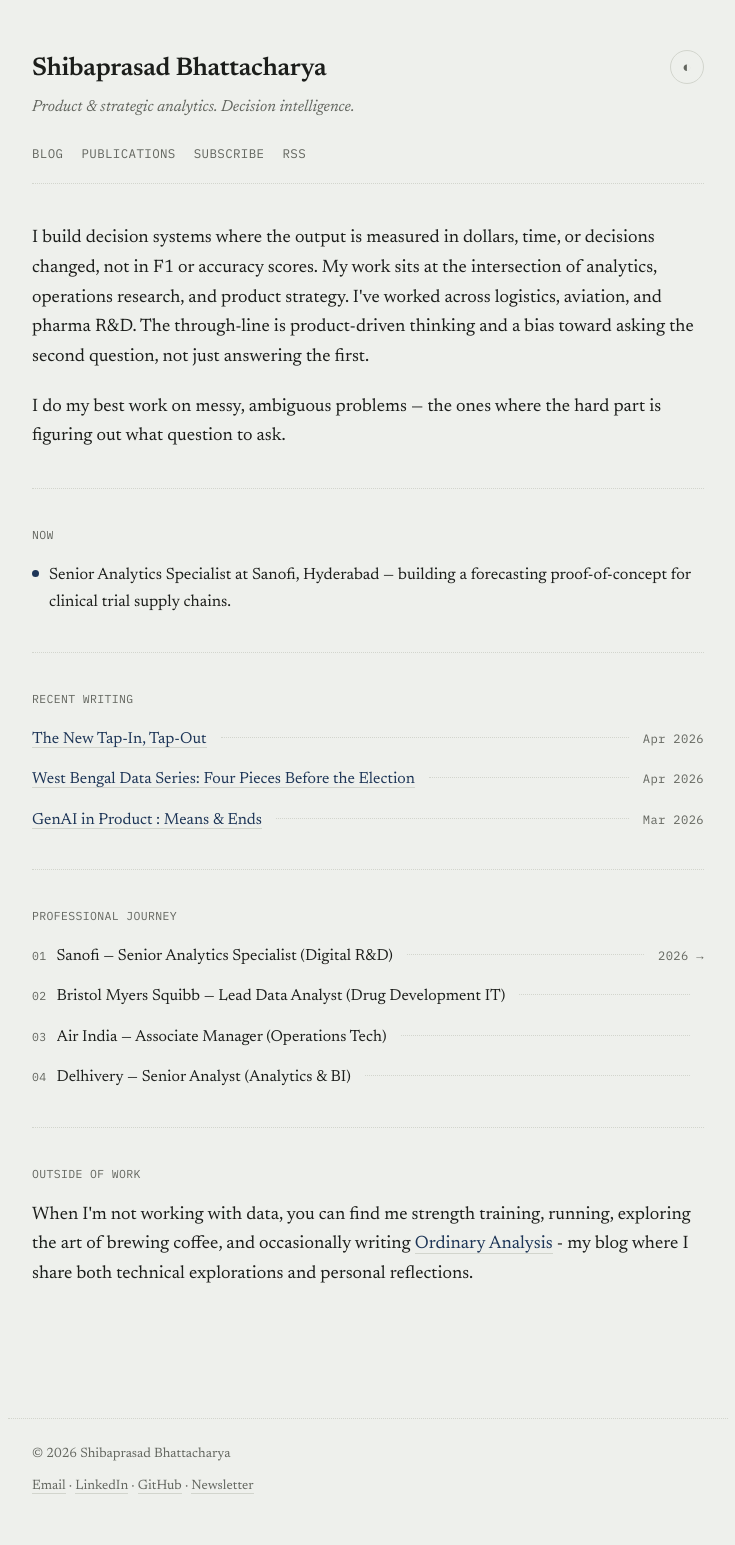
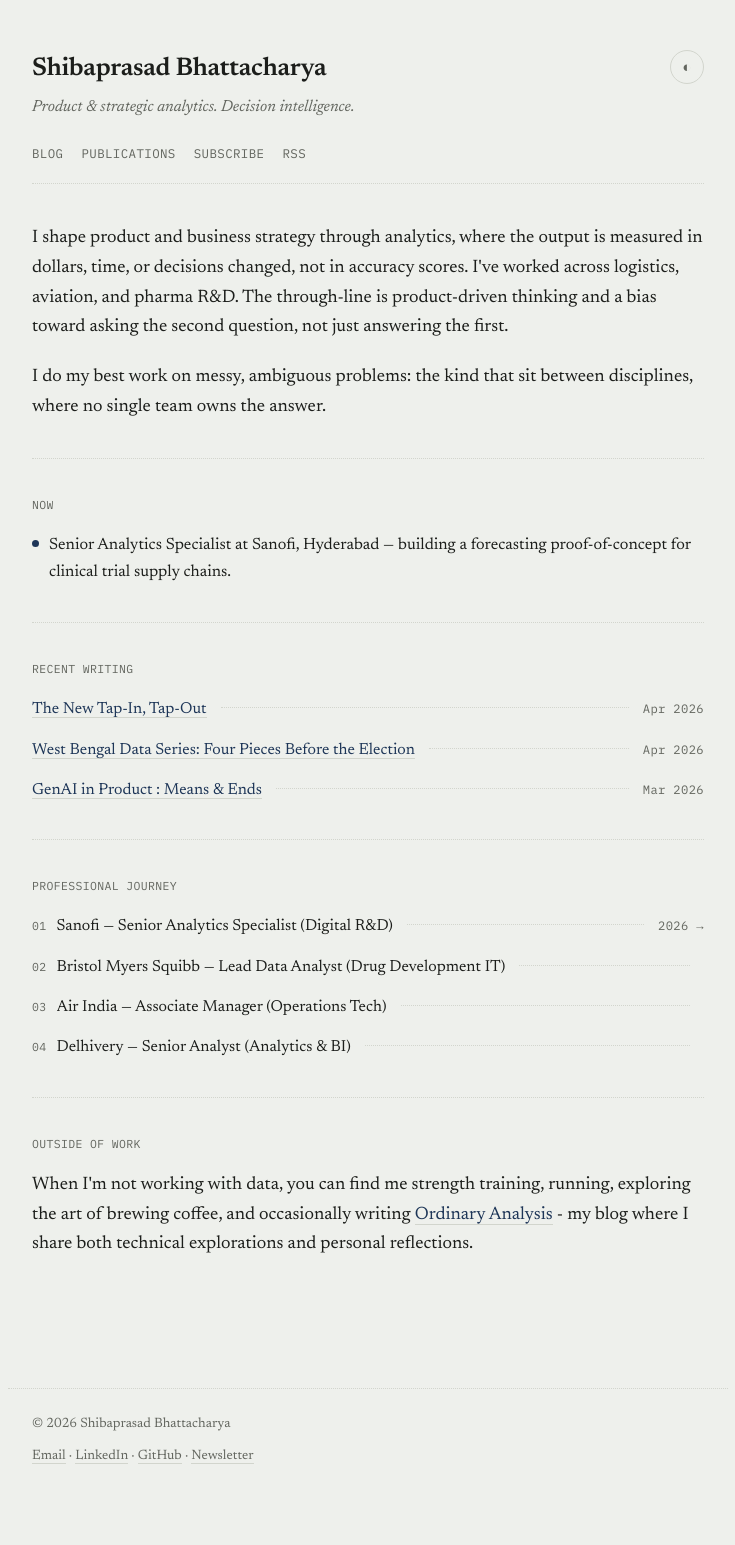
Before and after one commit to shibaprasadb/shibaprasadb.github.io, a Jekyll site: the page built from index.html, in a window 1280 px wide. Shown: the whole page, without its empty margins (272-1007 px from the left). Built offline with Jekyll 4.4.1, drawn with Linux system fonts in a browser that asks for light colours; after the commit the page ends 1516 px from its top, so only the background shows below that.

Commit message:
Revise introduction text in index.html

```diff
--- a/index.html
+++ b/index.html
@@ -6,8 +6,8 @@ description: "Product & strategic analytics. Decision intelligence."
 <div class="home-wrap">
 
   <section id="intro">
-    <p>I build decision systems where the output is measured in dollars, time, or decisions changed, not in F1 or accuracy scores. My work sits at the intersection of analytics, operations research, and product strategy. I've worked across logistics, aviation, and pharma R&D. The through-line is product-driven thinking and a bias toward asking the second question, not just answering the first.</p>
-    <p>I do my best work on messy, ambiguous problems — the ones where the hard part is figuring out what question to ask.</p>
+    <p>I shape product and business strategy through analytics, where the output is measured in dollars, time, or decisions changed, not in accuracy scores. I've worked across logistics, aviation, and pharma R&D. The through-line is product-driven thinking and a bias toward asking the second question, not just answering the first.</p>
+    <p>I do my best work on messy, ambiguous problems: the kind that sit between disciplines, where no single team owns the answer.</p>
   </section>
 
   <hr class="rule">
```
